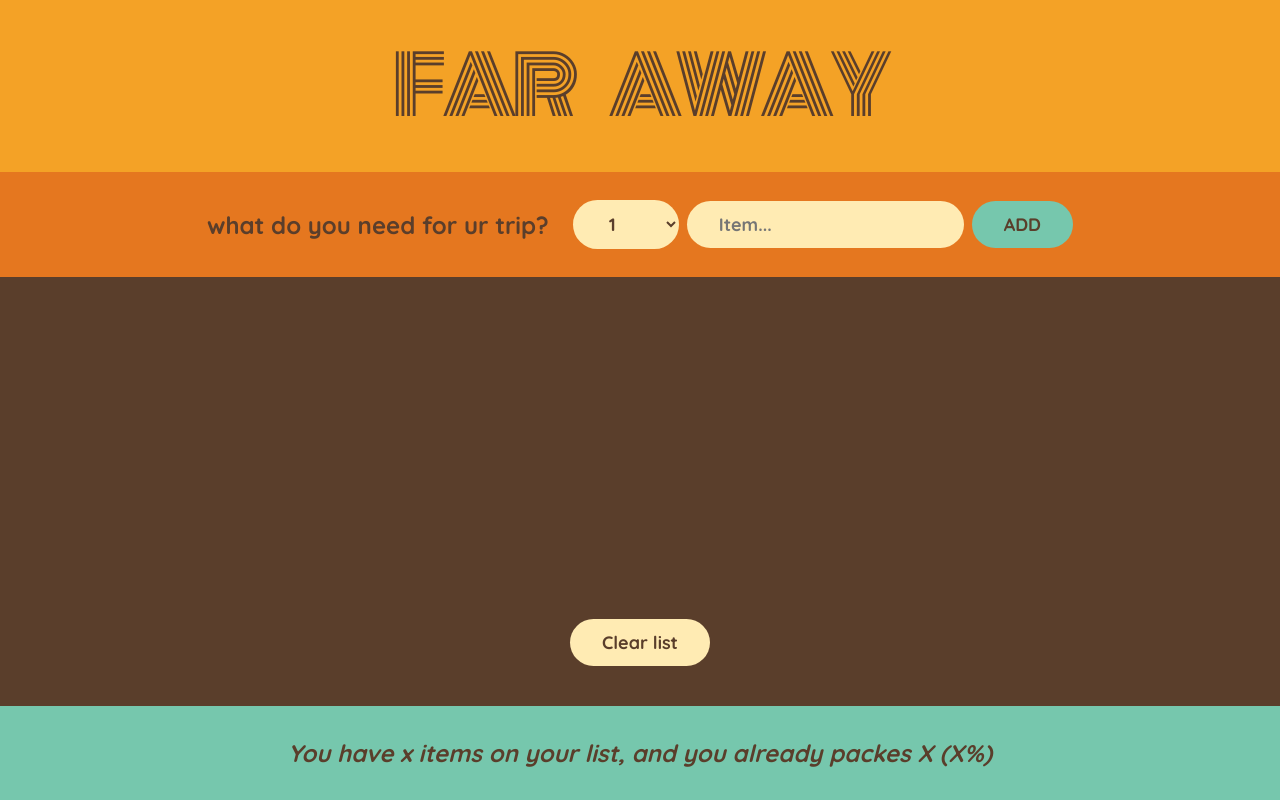
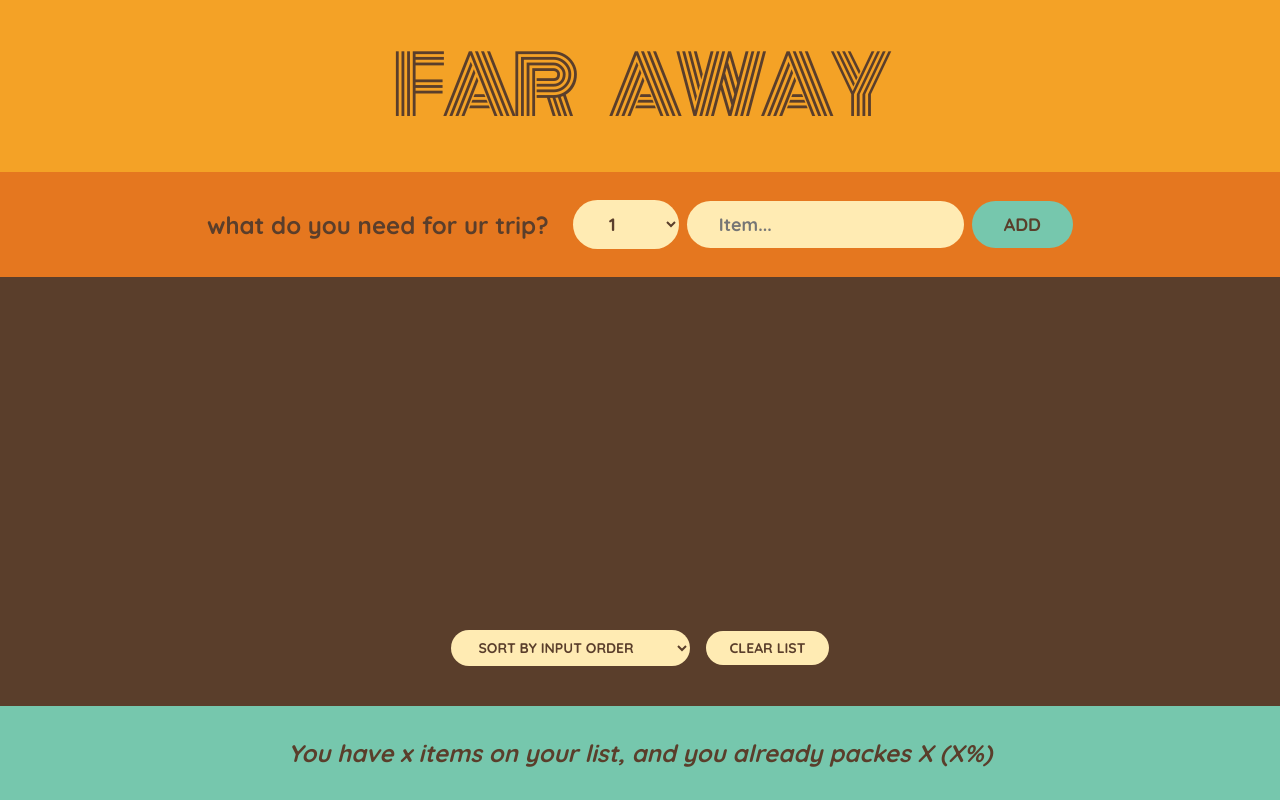
Before and after one commit to YTADLAOUI/tripeReact, a React (Create React App) app: page / in a window 1280 px wide. Built offline with nearby package versions, Linux system fonts and the light colour scheme.

Commit message:
sortbydesc

```diff
--- a/src/components/PackingList.js
+++ b/src/components/PackingList.js
@@ -1,13 +1,25 @@
+import { useState } from "react"
 import Item from "./item"
 export default function PackingList({initialItems,onToggleItem,onDeleteItem,onClearList}){
+ const [sortBy,setSortBy]=useState('input')
+let sortedItems;
 
+ if(sortBy=='input') sortedItems=initialItems;
+ if(sortBy=="description") sortedItems=initialItems.slice().sort((a, b) => a.description.localeCompare(b.description));
   return (
   <div className="list">
-      <ul >{initialItems.map((item)=>(
+      <ul >{sortedItems.map((item)=>(
         <Item item={item} key={item.id} onToggleItem={onToggleItem} onDeleteItem={onDeleteItem}/>
       ))}
     </ul>
-    <button onClick={onClearList}>Clear list</button>
+    <div className="actions">
+        <select value={sortBy} onChange={(e)=>setSortBy(e.target.value)}>
+          <option value="input">Sort by input order</option>
+          <option value="description">Sort by description</option>
+          <option value="packed">Sort by packed status</option>
+        </select>
+        <button onClick={onClearList}>Clear list</button>
+      </div>
   </div>
   )
 }
```
